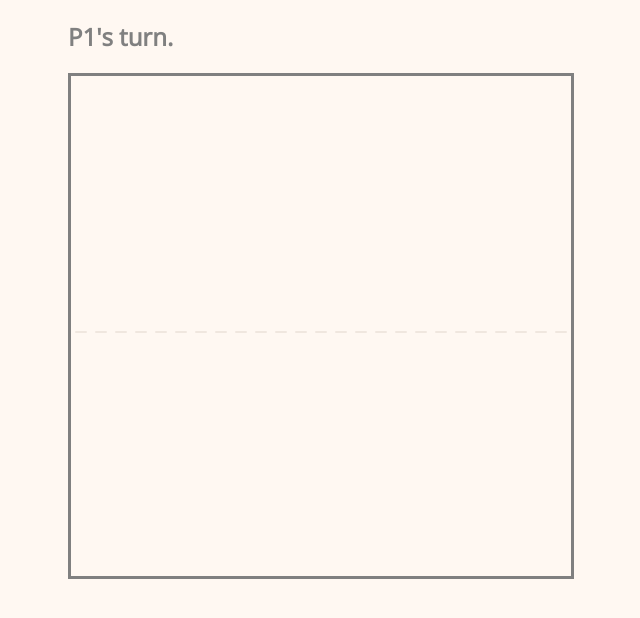
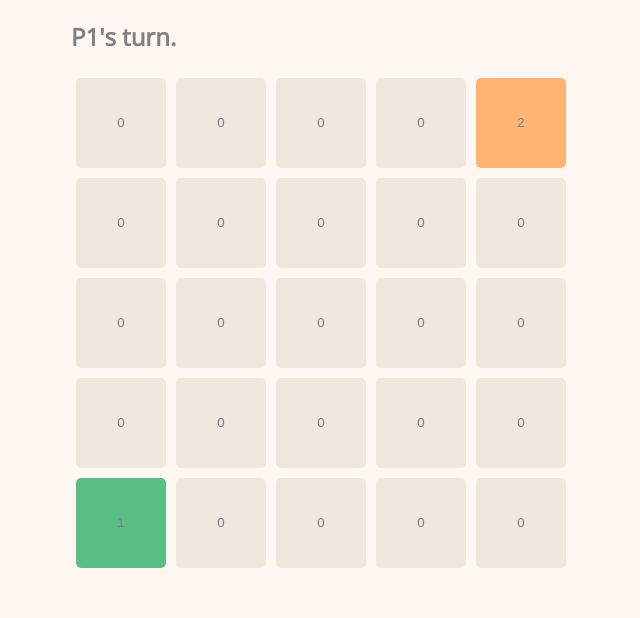
Before and after one commit to scalettar/kindo, a React (Create React App) app: page / in a window 1280 px wide. Shown: the top 618 px of the page, without its empty margins (319-959 px from the left). Built offline with nearby package versions, Linux system fonts and the light colour scheme; the HTML template or start-up script is replaced by a standard one.

Commit message:
Complete basic board render. Add color changing tiles based on tile state data.

```diff
--- a/src/components/game-board-tile/game-board-tile.component.jsx
+++ b/src/components/game-board-tile/game-board-tile.component.jsx
@@ -5,8 +5,8 @@ import {
 } from './game-board-tile.styles';
 
 const GameBoardTile = (props) => (
-    <TileContainer onClick={props.onClick}>
-        {props.value}
+    <TileContainer owner={props.data.owner} onClick={props.onClick}>
+        {props.data.owner}
     </TileContainer>
 );
 
--- a/src/components/game-board-tile/game-board-tile.styles.jsx
+++ b/src/components/game-board-tile/game-board-tile.styles.jsx
@@ -37,9 +37,8 @@ const getTileStyles = props => {
 };
 
 export const TileContainer = styled.button`
-  width: 18%;
-  height: 18%;
-  border: 3px solid red;
+  width: 90px;
+  height: 90px;
   border-radius: 5px;
   color: grey;
   border: none;
--- a/src/components/game-board/game-board.component.jsx
+++ b/src/components/game-board/game-board.component.jsx
@@ -18,7 +18,6 @@ class GameBoard extends React.Component {
     // tiles: Array(25).fill(null),
     p1Next: true
   };
-
 
   // Initialize basic tile properties
   initializeTiles(height, width) {
@@ -41,7 +40,10 @@ class GameBoard extends React.Component {
         };
       }
     }
-    console.log(data);
+    // Kings
+    data[0][4].owner = 2;
+    data[4][0].owner = 1;
+    // console.log(data);
     return data;
   }
 
@@ -74,19 +76,18 @@ class GameBoard extends React.Component {
   };
 
   // Load all tiles based on tile properties in state
-  displayBoard(tiles){
-    return tiles.map((row) => {
-      return row.map((data) => {
-        return(
+  displayBoard(tiles) {
+    return tiles.map(row => {
+      return row.map(data => {
+        return (
           <div key={data.x * row.length + data.y}>
-            <GameBoardTile
-            onClick={() => this.handleTileClick(data.x, data.y)}
-            data={data}
-            />
+            {console.log("datax: " + data.x)}
+            {console.log("datay: " + data.y)}
+            <GameBoardTile onClick={() => this.handleTileClick(data.x, data.y)} data={data}/>
           </div>
-        )
-      })
-    })
+        );
+      });
+    });
   }
 
   render() {
@@ -111,36 +112,11 @@ class GameBoard extends React.Component {
           <div className="board">
             <h2 className="board-heading">{status}</h2>
             <GameBoardContainer>
-              {/* <GameBoardTile theme={theme} owner={owner} value={tiles[0]} onClick={() => this.handleTileClick(0)} />
-              <GameBoardTile theme={theme} owner={owner} value={tiles[1]} onClick={() => this.handleTileClick(1)} />
-              <GameBoardTile theme={theme} owner={owner} value={tiles[2]} onClick={() => this.handleTileClick(2)} />
-              <GameBoardTile theme={theme} owner={owner} value={tiles[3]} onClick={() => this.handleTileClick(3)} />
-              <GameBoardTile theme={theme} owner={owner} value={tiles[4]} onClick={() => this.handleTileClick(4)} />
-              <GameBoardTile theme={theme} owner={owner} value={tiles[5]} onClick={() => this.handleTileClick(5)} />
-              <GameBoardTile theme={theme} owner={owner} value={tiles[6]} onClick={() => this.handleTileClick(6)} />
-              <GameBoardTile theme={theme} owner={owner} value={tiles[7]} onClick={() => this.handleTileClick(7)} />
-              <GameBoardTile theme={theme} owner={owner} value={tiles[8]} onClick={() => this.handleTileClick(8)} />
-              <GameBoardTile theme={theme} owner={owner} value={tiles[9]} onClick={() => this.handleTileClick(9)} />
-              <GameBoardTile theme={theme} owner={owner} value={tiles[10]} onClick={() => this.handleTileClick(10)} />
-              <GameBoardTile theme={theme} owner={owner} value={tiles[11]} onClick={() => this.handleTileClick(11)} />
-              <GameBoardTile theme={theme} owner={owner} value={tiles[12]} onClick={() => this.handleTileClick(12)} />
-              <GameBoardTile theme={theme} owner={owner} value={tiles[13]} onClick={() => this.handleTileClick(13)} />
-              <GameBoardTile theme={theme} owner={owner} value={tiles[14]} onClick={() => this.handleTileClick(14)} />
-              <GameBoardTile theme={theme} owner={owner} value={tiles[15]} onClick={() => this.handleTileClick(15)} />
-              <GameBoardTile theme={theme} owner={owner} value={tiles[16]} onClick={() => this.handleTileClick(16)} />
-              <GameBoardTile theme={theme} owner={owner} value={tiles[17]} onClick={() => this.handleTileClick(17)} />
-              <GameBoardTile theme={theme} owner={owner} value={tiles[18]} onClick={() => this.handleTileClick(18)} />
-              <GameBoardTile theme={theme} owner={owner} value={tiles[19]} onClick={() => this.handleTileClick(19)} />
-              <GameBoardTile theme={theme} owner={owner} value={tiles[20]} onClick={() => this.handleTileClick(20)} />
-              <GameBoardTile theme={theme} owner={owner} value={tiles[21]} onClick={() => this.handleTileClick(21)} />
-              <GameBoardTile theme={theme} owner={owner} value={tiles[22]} onClick={() => this.handleTileClick(22)} />
-              <GameBoardTile theme={theme} owner={owner} value={tiles[23]} onClick={() => this.handleTileClick(23)} />
-              <GameBoardTile theme={theme} owner={owner} value={tiles[24]} onClick={() => this.handleTileClick(24)} /> */}
-              { this.displayBoard(this.state.tiles)}
+              {this.displayBoard(this.state.tiles)}
             </GameBoardContainer>
           </div>
           {winner && (
-            <button className="board__btn btn" onClick={this.handleBoardRestart}>
+            <button className="new-game-button" onClick={this.handleBoardRestart}>
               New Game
             </button>
           )}
--- a/src/components/game-board/game-board.styles.jsx
+++ b/src/components/game-board/game-board.styles.jsx
@@ -14,7 +14,7 @@ export const BackgroundContainer = styled.div`
 `;
 
 export const GameBoardContainer = styled.div`
-  border: 3px solid grey;
+  /* border: 3px solid grey; */
   width: 500px;
   height: 500px;
   display: flex;
```
